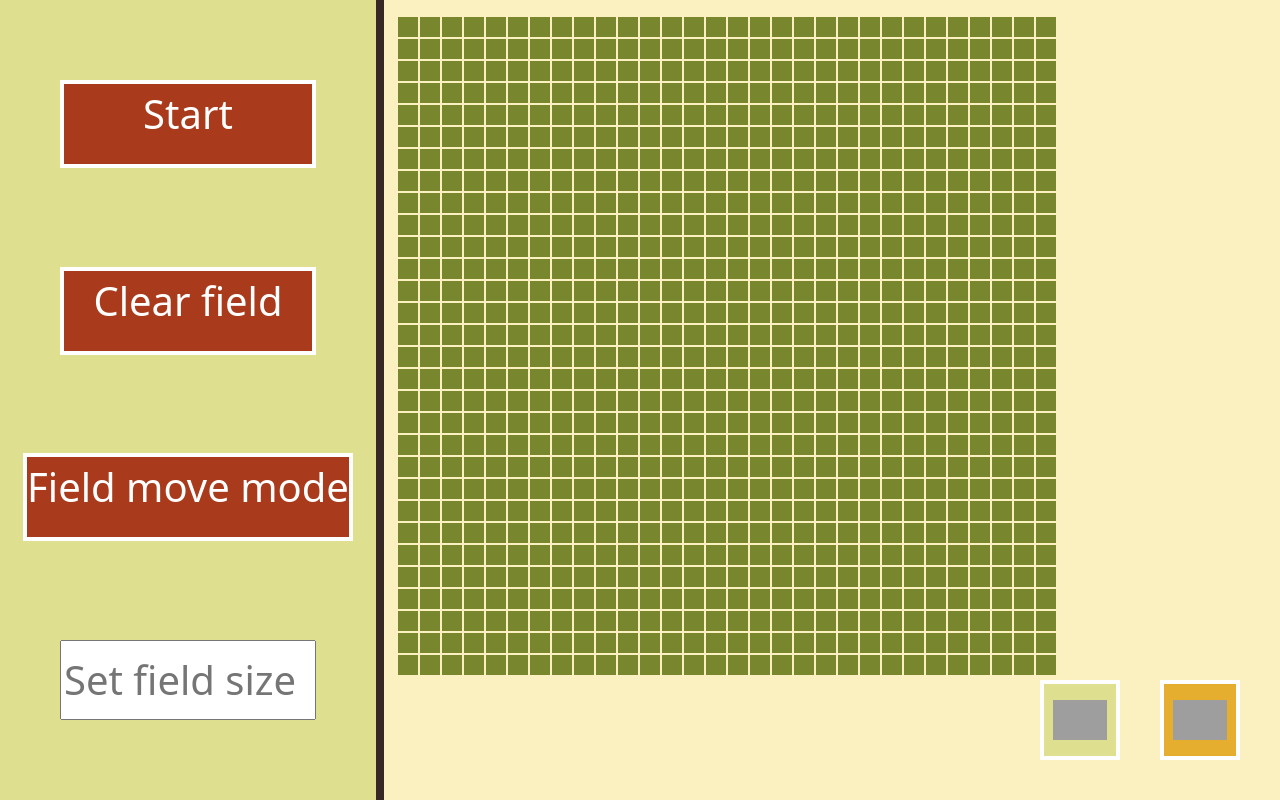
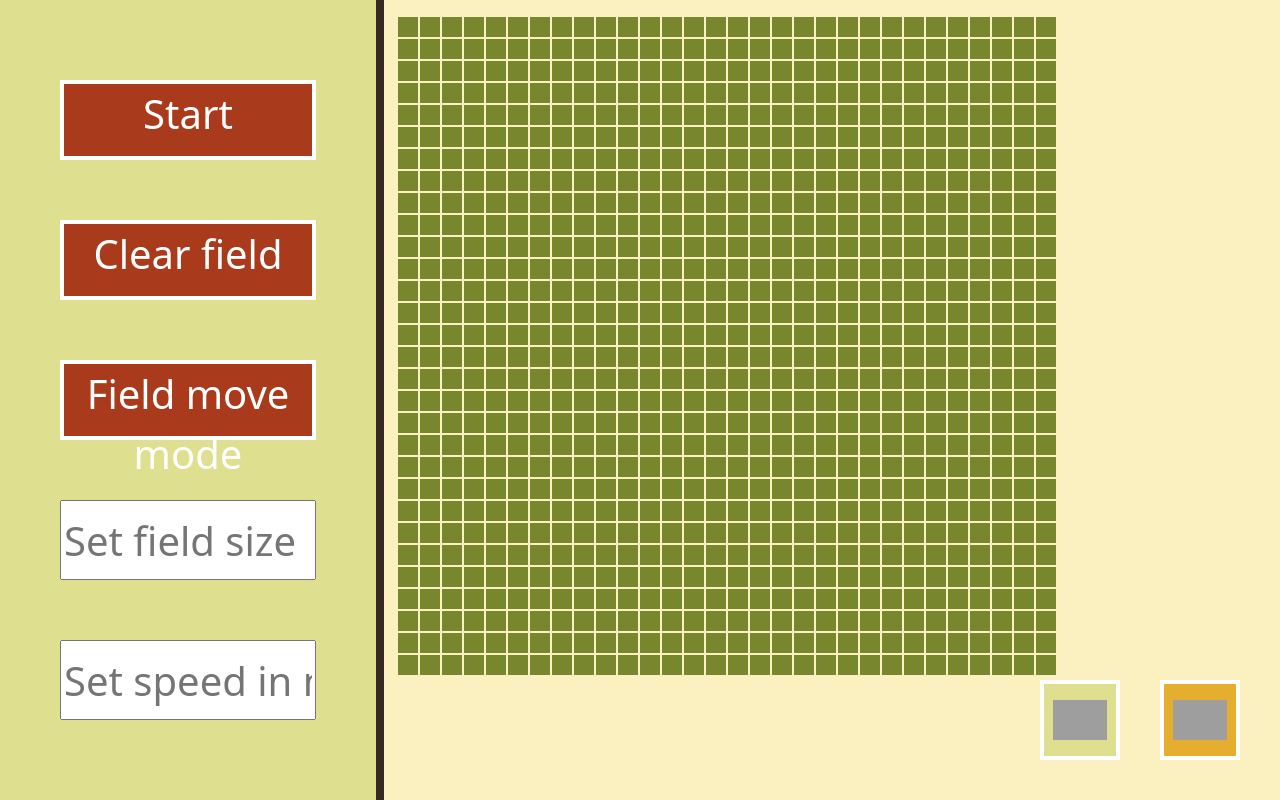
Before and after one commit to JateSatis/Cellular-game-of-life, a plain HTML site: page index.html in a window 1280 px wide. Drawn offline with nearby package versions, Linux system fonts and the light colour scheme; grey boxes are pictures that could not be loaded.

Commit message:
Added simulation speed button.

```diff
--- a/index.html
+++ b/index.html
@@ -16,7 +16,11 @@
     <title>Game of life</title>
   </head>
   <body onload="game.displayField()" onresize="game.setFieldToCenter(event)">
-    <button id="pen" class="draw_button first_draw_button" onclick="setPen(event)">
+    <button
+      id="pen"
+      class="draw_button first_draw_button"
+      onclick="setPen(event)"
+    >
       <img
         class="draw_image"
         src="https://cdn-icons-png.flaticon.com/512/8450/8450814.png"
@@ -54,6 +58,12 @@
         placeholder="Set field size"
         onchange="game.changeFieldSize(event)"
       />
+      <input
+        type="text"
+        class="field_size_input"
+        placeholder="Set speed in ms"
+        onchange="game.changeSimSpeed(event)"
+      />
     </nav>
     <div id="main">
       <div
--- a/main.css
+++ b/main.css
@@ -64,8 +64,8 @@ nav {
   align-items: center;
   justify-content: center;
   padding: 0;
-  min-width: 20vw;
-  min-height: 10vh;
+  width: 20vw;
+  height: 10vh;
   border: 0.5vh solid white !important;
   font-size: 5vh;
 }
@@ -113,6 +113,7 @@ p {
   width: auto;
   font-size: 5vh !important;
   color: white !important;
+  line-height: 0;
 }
 
 p::after {
--- a/main.js
+++ b/main.js
@@ -1,5 +1,7 @@
 // Переменная отвечающая за размер поля
 let size = 30;
+
+let speed = 200;
 
 // Is drawing mode selected
 let isDrawingMode = false;
@@ -122,9 +124,6 @@ const game = {
     return updated_field;
   },
 
-  // По нажатию на микроба его жизненное значение заменяется на противоположное
-  changeCellState(event) {},
-
   // Для каждого обновленного микроба - обновляет для него html элемент на странице
   displayField() {
     // Заменяем старое поле на обновленное (можно оптимизировать)
@@ -191,7 +190,7 @@ const game = {
       this.timer = setInterval(() => this.displayField(), 10000000);
     } else {
       clearInterval(this.timer);
-      this.timer = setInterval(() => this.displayField(), 200);
+      this.timer = setInterval(() => this.displayField(), speed);
     }
     this.isActive = !this.isActive;
   },
@@ -201,6 +200,20 @@ const game = {
     size = event.target.value;
     event.target.value = "";
     this.clearField();
+  },
+
+  changeSimSpeed(event) {
+    speed = event.target.value;
+    event.target.value = "";
+    this.isActive = !this.isActive;
+    if (this.isActive) {
+      clearInterval(this.timer);
+      this.timer = setInterval(() => this.displayField(), 10000000);
+    } else {
+      clearInterval(this.timer);
+      this.timer = setInterval(() => this.displayField(), speed);
+    }
+    this.isActive = !this.isActive;
   },
 
   // При изменении зума, поставить элемент на центр поля
@@ -251,7 +264,6 @@ function setRubber(event) {
 
 // Функция, отвечающая за перемещение поля при ведении мышки
 fieldDraggableContainer.onmousedown = function (event) {
-
   // Поле перемещается если включен режим пережвижения поля
   if (!isDrawingMode) {
     let shiftX =
```
Lines whose indentation alone changed are shown as unchanged.
